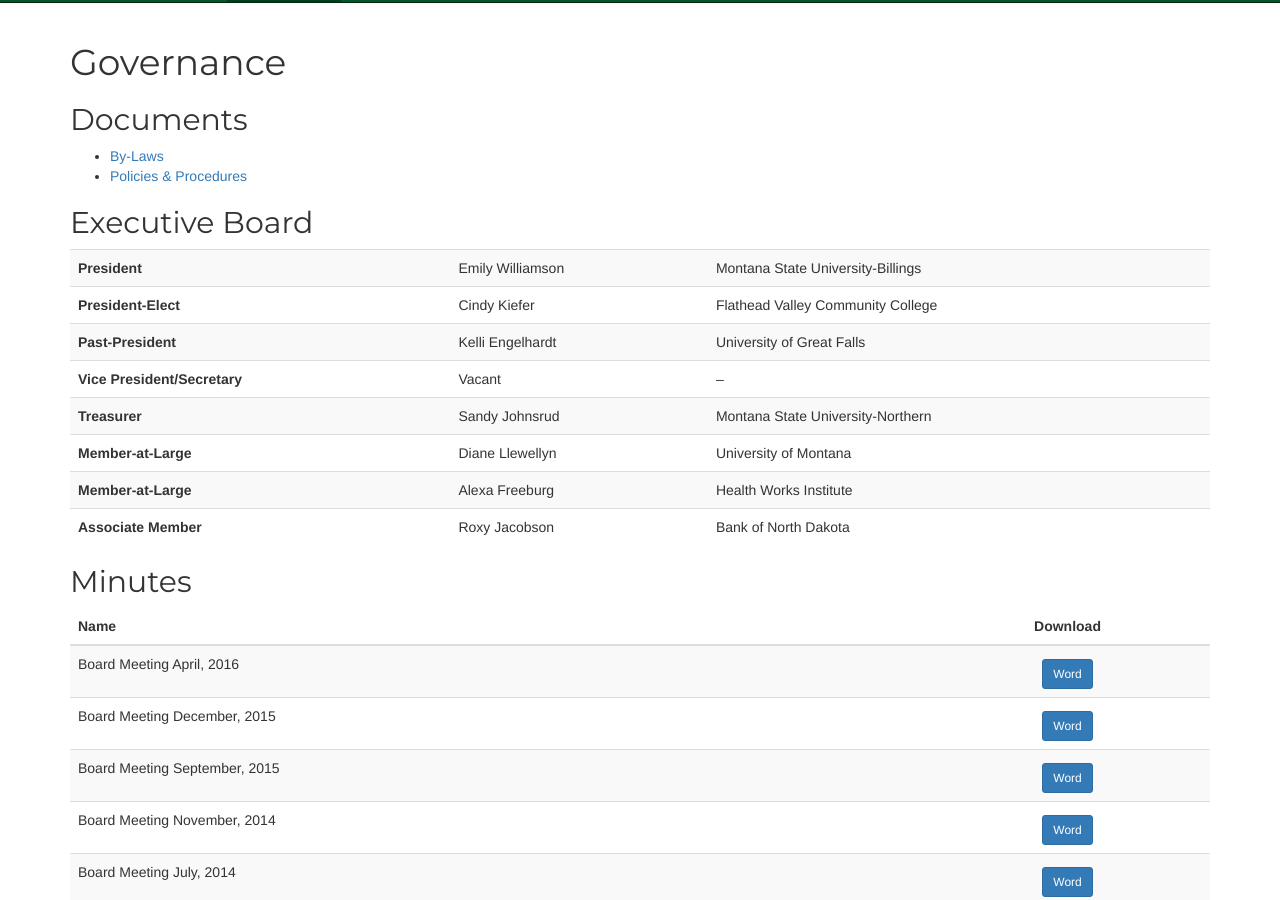
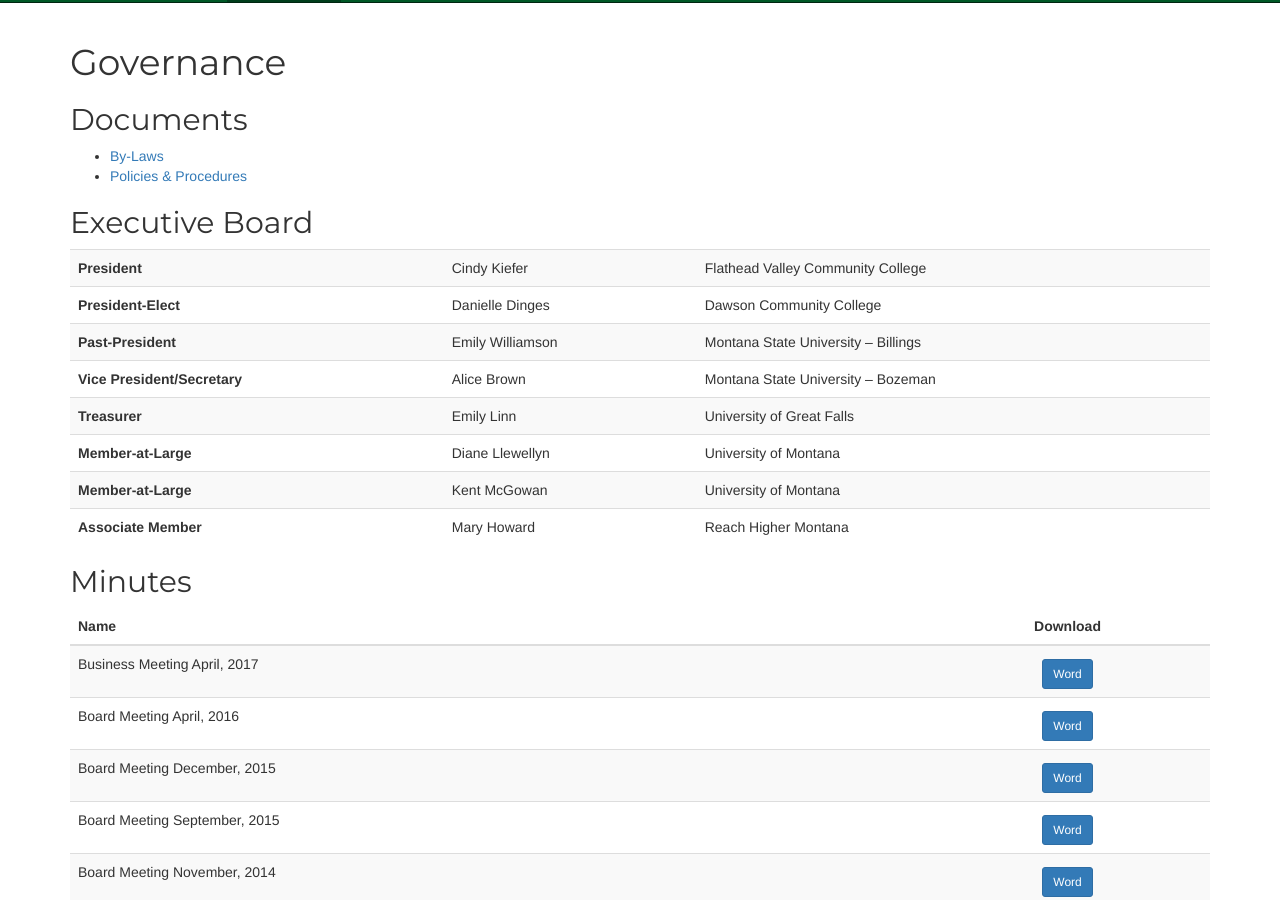
Before and after one commit to mhellwinkel/www.masfaaonline.org, a Jekyll site: the page built from governance/index.md, in a window 1280 px wide and 900 px high, scrolled down 203 px. Built offline with Jekyll 4.4.1, drawn with Linux system fonts in a browser that asks for light colours.

Commit message:
Update governance items from Cindy.

```diff
--- a/_data/minutes.yml
+++ b/_data/minutes.yml
@@ -1,3 +1,6 @@
+- name: Business Meeting April, 2017
+  downloads: 4.21.2017 MASFAA Business Meeting Minutes.docx
+
 - name: Board Meeting April, 2016
   downloads: MASFAA Board Meeting Minutes 040616.docx
 
--- a/governance/index.md
+++ b/governance/index.md
@@ -11,14 +11,14 @@
 
 ## Executive Board
 
-**President**                | Emily Williamson | Montana State University-Billings
-**President-Elect**          | Cindy Kiefer     | Flathead Valley Community College
-**Past-President**           | Kelli Engelhardt | University of Great Falls
-**Vice President/Secretary** | Vacant           | --
-**Treasurer**                | Sandy Johnsrud   | Montana State University-Northern
+**President**                | Cindy Kiefer     | Flathead Valley Community College
+**President-Elect**          | Danielle Dinges  | Dawson Community College
+**Past-President**           | Emily Williamson | Montana State University – Billings
+**Vice President/Secretary** | Alice Brown      | Montana State University – Bozeman
+**Treasurer**                | Emily Linn       | University of Great Falls
 **Member-at-Large**          | Diane Llewellyn  | University of Montana
-**Member-at-Large**          | Alexa Freeburg   | Health Works Institute
-**Associate Member**         | Roxy Jacobson    | Bank of North Dakota
+**Member-at-Large**          | Kent McGowan     | University of Montana
+**Associate Member**         | Mary Howard      | Reach Higher Montana
 
 ## Minutes
 
```
Also changed, not shown: governance/bylaws.md (+5 -5 lines).
